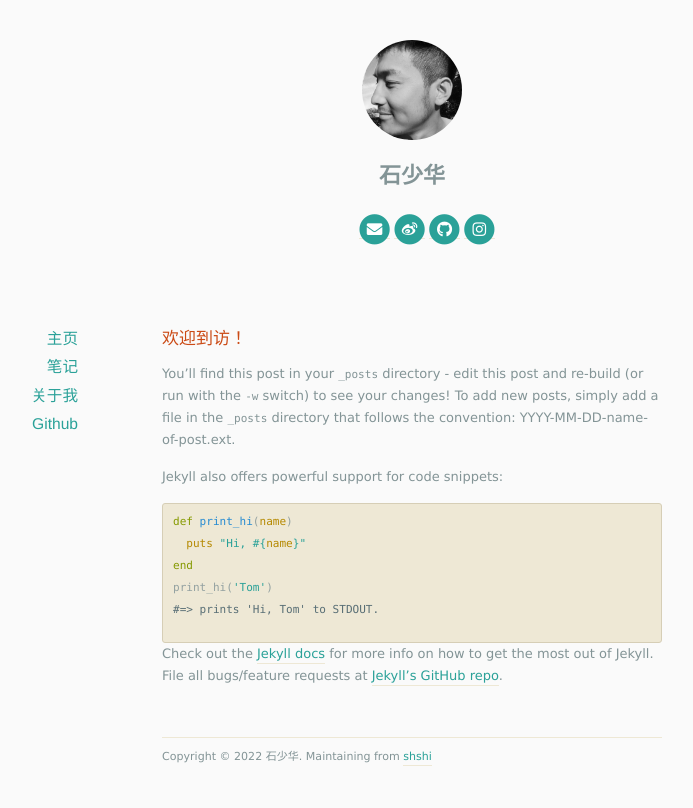
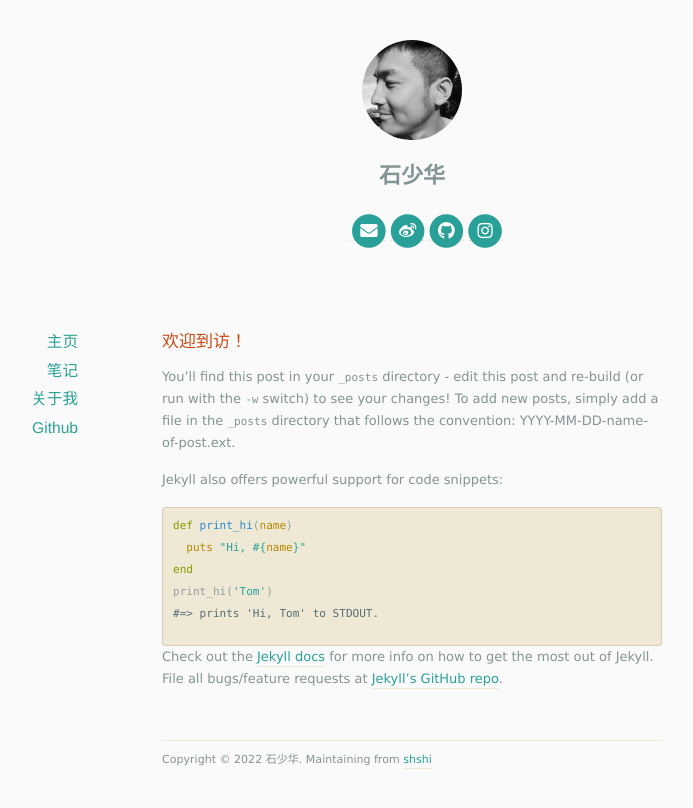
Before and after one commit to shshi/shishaohua.github.io, a Jekyll site: the page built from docs/index.html, in a window 1280 px wide. Shown: the top 808 px of the page, without its empty margins (228-921 px from the left). Built offline with Jekyll 4.4.1, drawn with Linux system fonts in a browser that asks for light colours; nearby versions of some CDN libraries; the list of posts is cut into pages by our own code.

Commit message:
Update style.css

```diff
--- a/docs/assets/css/style.css
+++ b/docs/assets/css/style.css
@@ -48,8 +48,7 @@
   display: inline-block;
   text-align: center;
   width: 100%;
-  color: lighten(gray, 30%);
-  font-size: 0.9em;
+
 }
 
 .social-icons ul{
```
